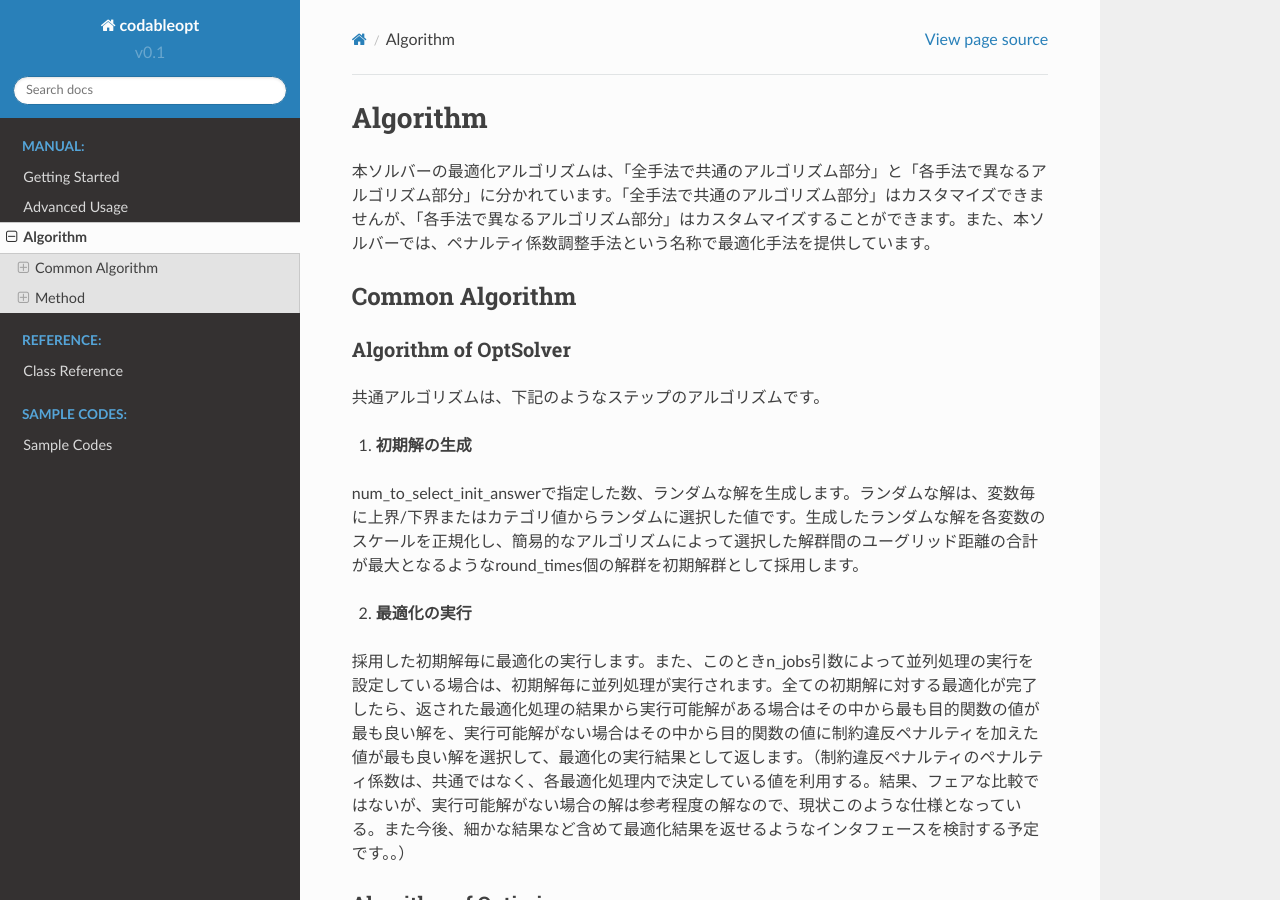
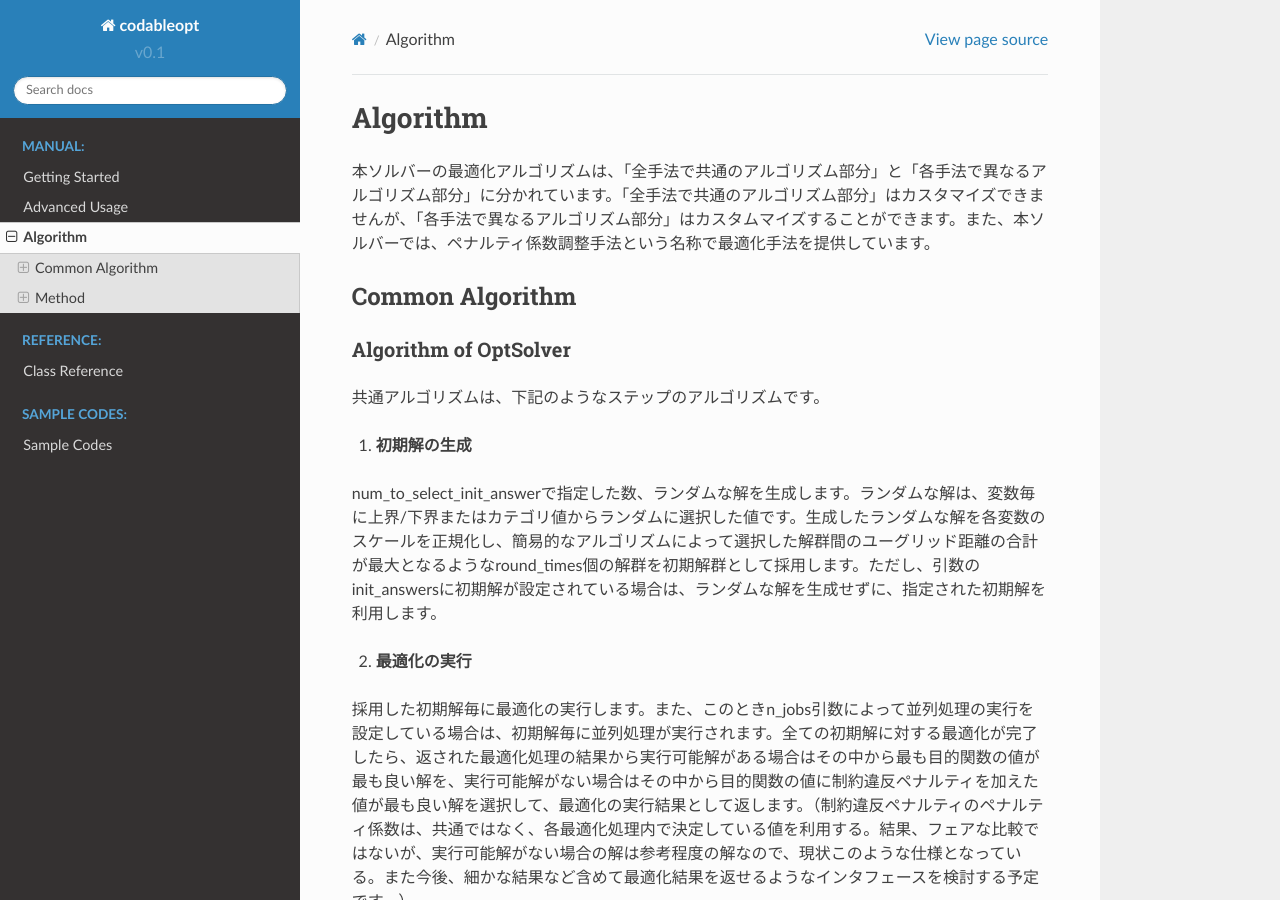
Before and after one commit to recruit-tech/codable-model-optimizer, a Sphinx documentation site: the page built from docs/manual/algorithm.rst, in a window 1280 px wide and 900 px high. Built offline with Sphinx 7.4.7 and the Read the Docs theme 2.0.0, drawn with Linux system fonts in a browser that asks for light colours.

Commit message:
初期解指定に関するドキュメント更新

```diff
--- a/docs/manual/algorithm.rst
+++ b/docs/manual/algorithm.rst
@@ -14,7 +14,7 @@ Algorithm of OptSolver
 
 1. **初期解の生成**
 
-num_to_select_init_answerで指定した数、ランダムな解を生成します。ランダムな解は、変数毎に上界/下界またはカテゴリ値からランダムに選択した値です。生成したランダムな解を各変数のスケールを正規化し、簡易的なアルゴリズムによって選択した解群間のユーグリッド距離の合計が最大となるようなround_times個の解群を初期解群として採用します。
+num_to_select_init_answerで指定した数、ランダムな解を生成します。ランダムな解は、変数毎に上界/下界またはカテゴリ値からランダムに選択した値です。生成したランダムな解を各変数のスケールを正規化し、簡易的なアルゴリズムによって選択した解群間のユーグリッド距離の合計が最大となるようなround_times個の解群を初期解群として採用します。ただし、引数のinit_answersに初期解が設定されている場合は、ランダムな解を生成せずに、指定された初期解を利用します。
 
 2. **最適化の実行**
 
```
